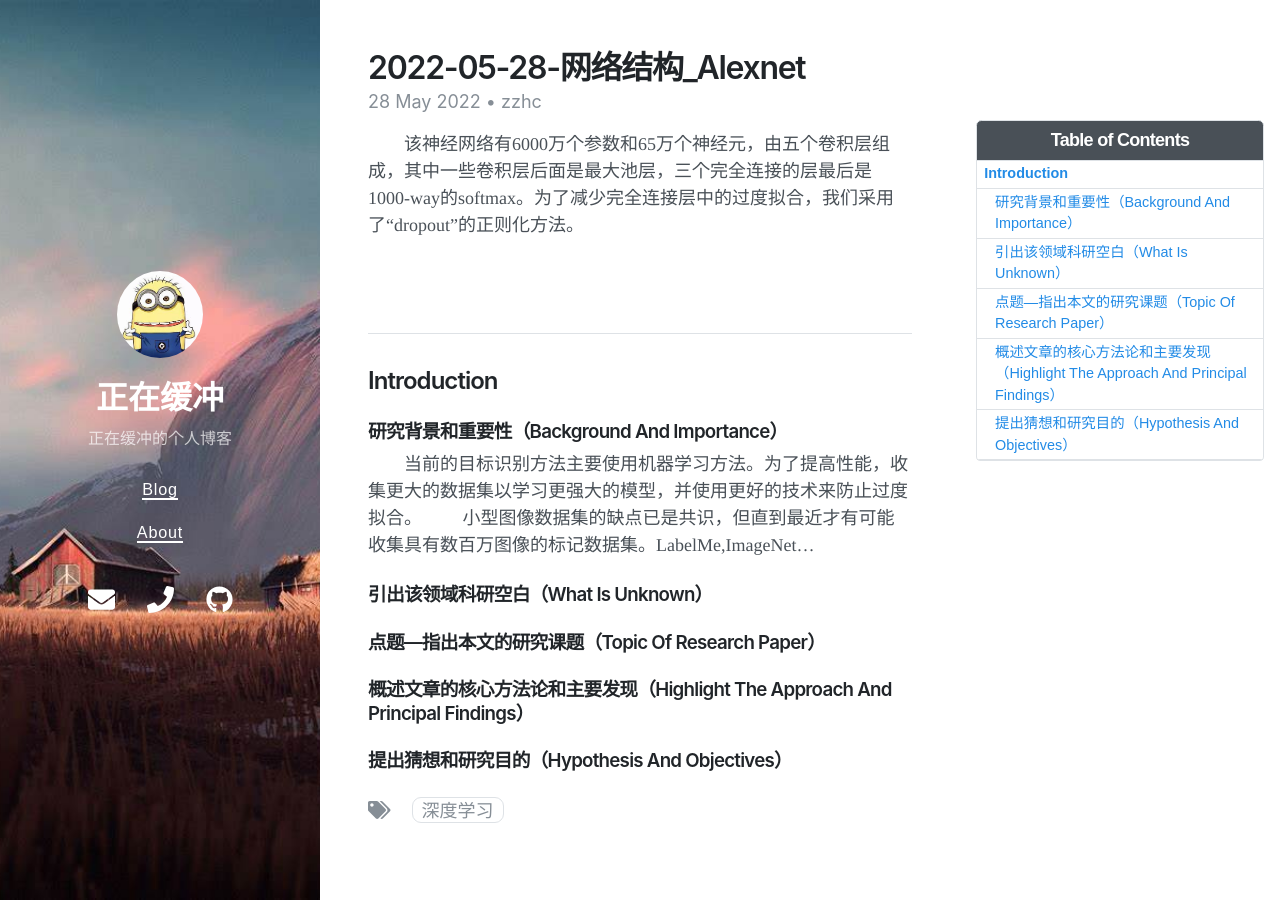
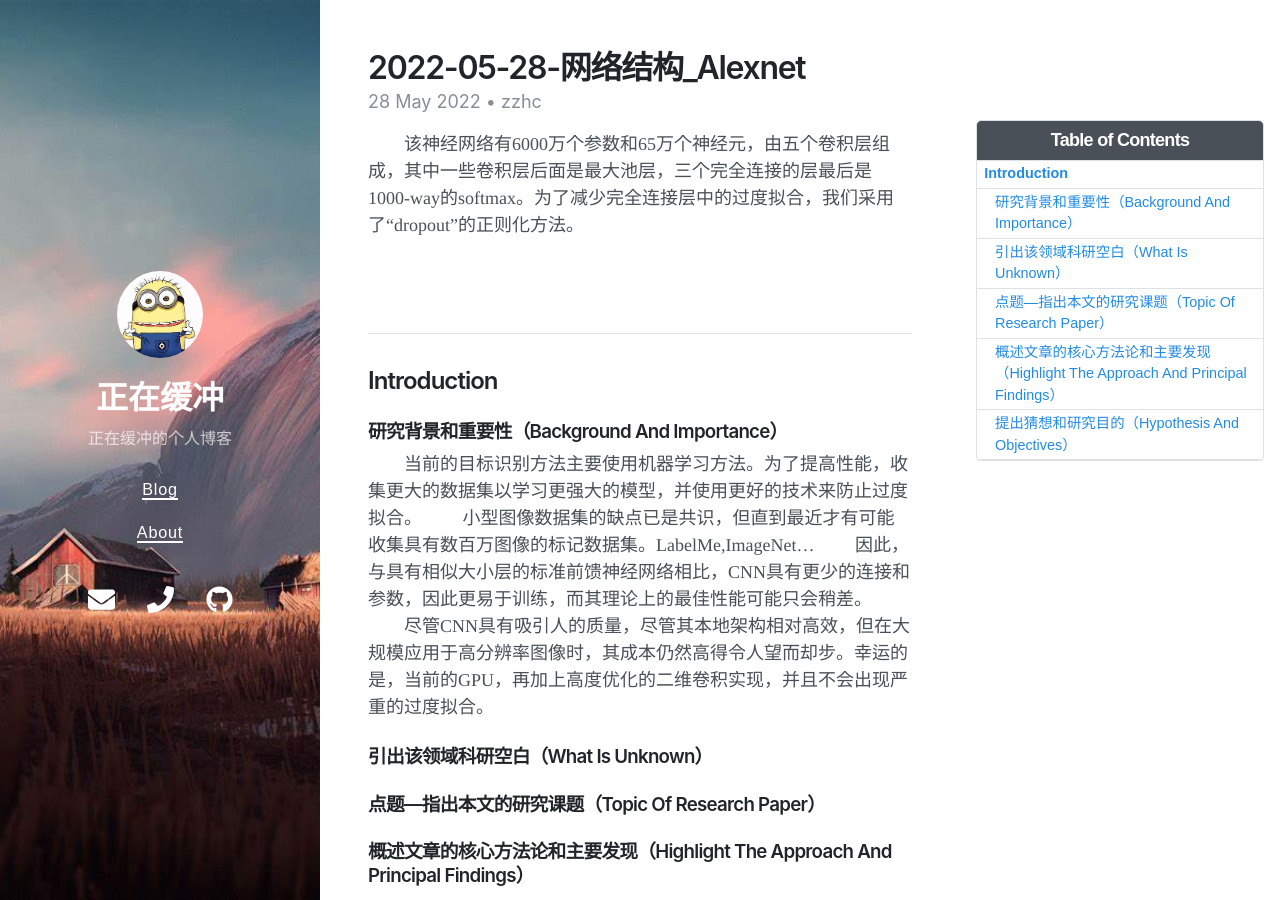
Before and after one commit to Zzhc3321/personal-blog.github.io, a Jekyll site: the page built from _posts/2022-05-28-网络结构_Alexnet.md, in a window 1280 px wide and 900 px high. Built offline with Jekyll 4.4.1, drawn with Linux system fonts in a browser that asks for light colours; nearby versions of some CDN libraries.

Commit message:
修改文件: _posts/2022-05-28-网络结构_Alexnet.md

```diff
--- a/_posts/2022-05-28-网络结构_Alexnet.md
+++ b/_posts/2022-05-28-网络结构_Alexnet.md
@@ -21,6 +21,8 @@ author: zzhc
 
 &emsp;&emsp;当前的目标识别方法主要使用机器学习方法。为了提高性能，收集更大的数据集以学习更强大的模型，并使用更好的技术来防止过度拟合。
 &emsp;&emsp;小型图像数据集的缺点已是共识，但直到最近才有可能收集具有数百万图像的标记数据集。LabelMe,ImageNet...
+&emsp;&emsp;因此，与具有相似大小层的标准前馈神经网络相比，CNN具有更少的连接和参数，因此更易于训练，而其理论上的最佳性能可能只会稍差。
+&emsp;&emsp;尽管CNN具有吸引人的质量，尽管其本地架构相对高效，但在大规模应用于高分辨率图像时，其成本仍然高得令人望而却步。幸运的是，当前的GPU，再加上高度优化的二维卷积实现，并且不会出现严重的过度拟合。
 
 ### 引出该领域科研空白（What Is Unknown）
 
```
